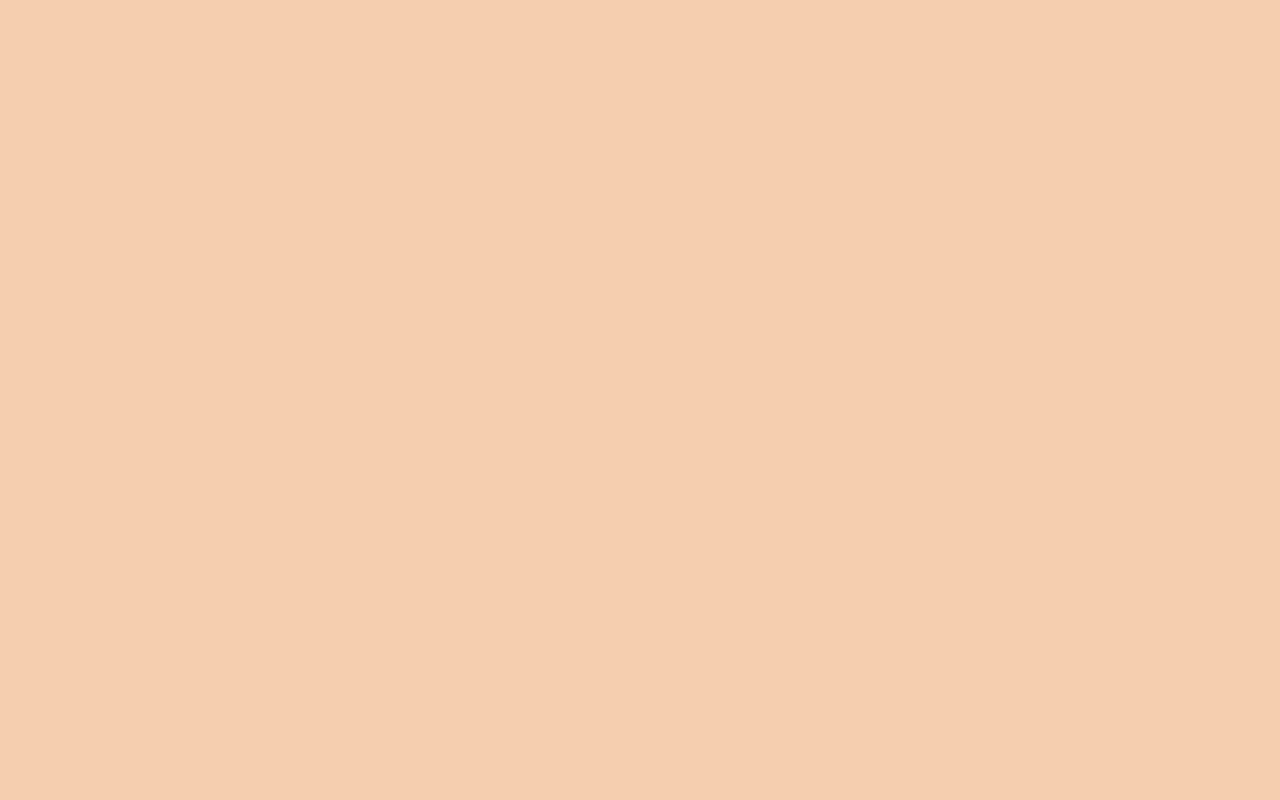
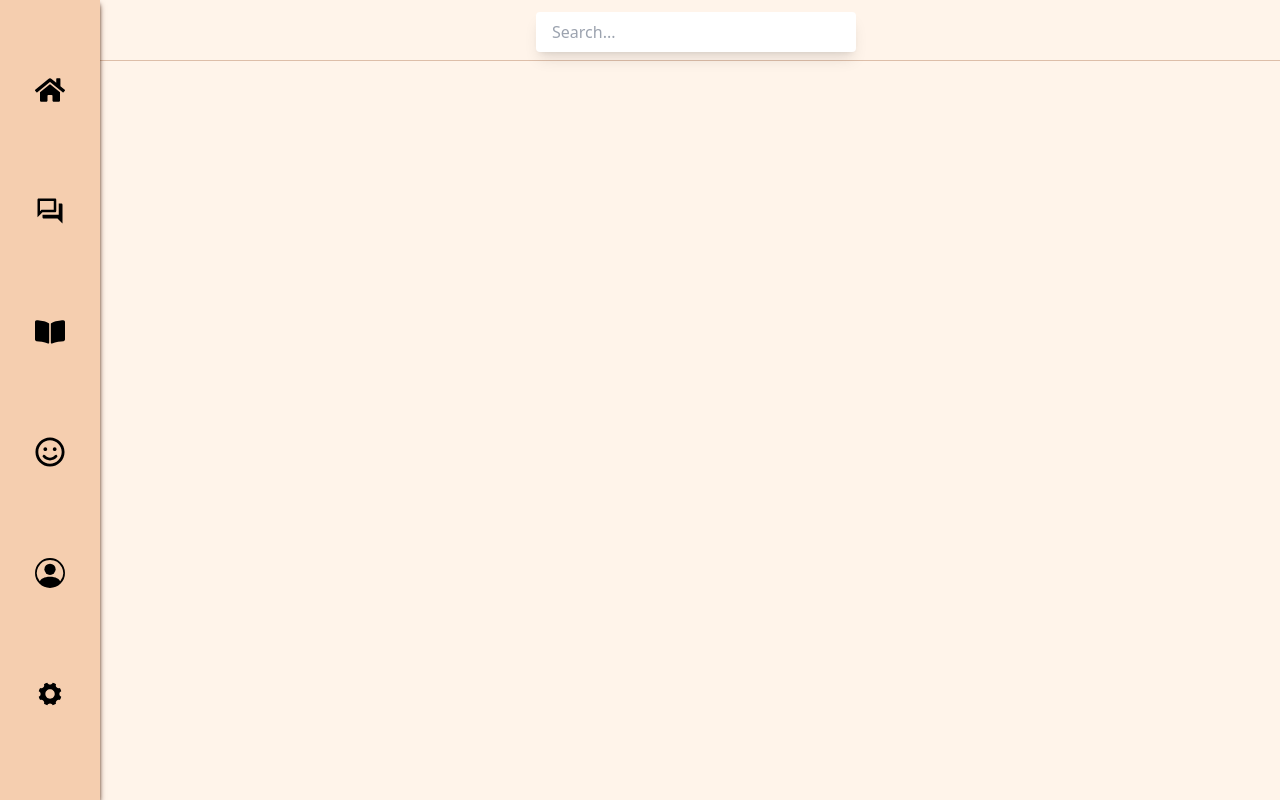
Before and after one commit to RaquelBayas/heyMama_project, a React (Vite) app in the folder frontend/: page /forum/depresion/subforum in a window 1280 px wide. Before the commit this address had no page. Built offline with nearby package versions, Linux system fonts and the light colour scheme; a web font is replaced by a local one.

Commit message:
empezando

```diff
--- a/frontend/src/App.tsx
+++ b/frontend/src/App.tsx
@@ -16,6 +16,7 @@ import Forums from './components/Forum/Forums';
 import Depresion from './components/Forum/forumTypes/Depresion'
 import MoodTracker from './components/MoodTracker';
 import Breathing from './components/Breathing';
+import SubForum from './components/Forum/SubForum';
 
 function App() {
 
@@ -31,6 +32,7 @@ function App() {
       <Route path='/forum' element={<ForumHome />} />
       <Route path='/forums' element={<Forums />} />
       <Route path='/forum/depresion' element={<Depresion />} />
+      <Route path='/forum/depresion/subforum' element={<SubForum />} />
       <Route path='/config' element={<UserConf />} />
       <Route path='/mood' element={<MoodTracker />} />
       <Route path='/breathing' element={<Breathing />} />
--- /dev/null
+++ b/frontend/src/components/Forum/SubForum.tsx
@@ -0,0 +1,11 @@
+import ForumBase from './ForumBase'
+
+function SubForum() {
+    return (
+        <ForumBase>
+
+        </ForumBase>
+    )
+}
+
+export default SubForum
--- a/frontend/src/components/Forum/forumTypes/Depresion.tsx
+++ b/frontend/src/components/Forum/forumTypes/Depresion.tsx
@@ -1,6 +1,7 @@
 import { useEffect, useState } from 'react';
 import Menu from '../../Menu'
 import Search from '../../Search'
+import { Link } from 'react-router-dom';
 
 function Depresion() {
 
@@ -42,6 +43,7 @@ function Depresion() {
                     <section className="grid grid-cols-2 mw150:flex mw150:flex-col justify-around gap-6 border-2 border-[#DDBEA9] p-8 -pr-8 -ml-[12rem] mb-4">
 
                         {forumCards?.map(forumCard => (
+                            <Link to={'/forum/depresion/subforum'}>
                                 <article key={forumCard.subforum_id} className="flex flex-col gap-2 bg-white rounded-md p-3 border-2 border-[#8D5E44] drop-shadow-md h-28 data-forumscard">
                                     <h2 className='font-semibold text-xl'>{forumCard.subforum_title}</h2>
                                     <p>
@@ -49,9 +51,10 @@ function Depresion() {
                                     </p>
                                     <time className='italic'>{forumCard.create_time}</time>
                                 </article>
+                            </Link>
                         ))}
 
-
+                        <Link to={'/forum/depresion/subforum'}>
                             <article className="flex flex-col gap-2 bg-white rounded-md p-3 border-2 border-[#8D5E44] drop-shadow-md h-28 data-forumscard">
                                 <h2 className='font-semibold text-xl'>Lorem, ipsum dolor.</h2>
                                 <p>
@@ -59,6 +62,7 @@ function Depresion() {
                                 </p>
                                 <time className='italic'></time>
                             </article>
+                        </Link>
                         <article className="flex flex-col gap-2 bg-white rounded-md p-3 border-2 border-[#8D5E44] drop-shadow-md h-28 data-forumscard">
                             <h2 className='font-semibold text-xl'>Lorem, ipsum dolor.</h2>
                             <p>
```
Lines whose indentation alone changed are shown as unchanged.
